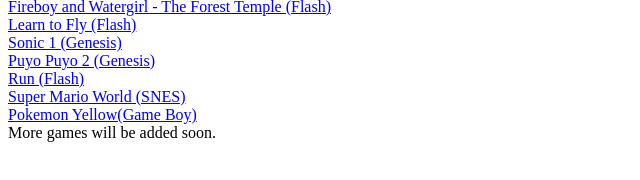
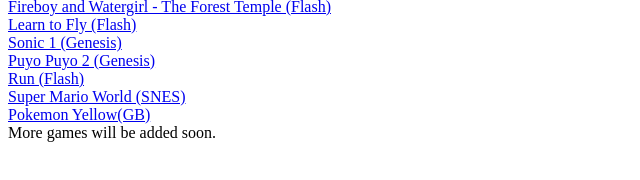
Before and after one commit to leoisbadatmakeingthings/idk, a website: page index.html in a window 1280 px wide. Shown: the part 190-370 px from the top of the page, 0-640 px from the left. Drawn offline with Linux system fonts and the light colour scheme.

Commit message:
Update index.html

```diff
--- a/index.html
+++ b/index.html
@@ -31,7 +31,7 @@
   <br>
     <a href="https://leoisbadatmakeingthings.github.io/idk/smw.html">Super Mario World (SNES)</a>
   <br>
-      <a href="https://leoisbadatmakeingthings.github.io/idk/smw.html">Pokemon Yellow(Game Boy)</a>
+      <a href="https://leoisbadatmakeingthings.github.io/idk/smw.html">Pokemon Yellow(GB)</a>
   <br>
   More games will be added soon.
 </body>
```
